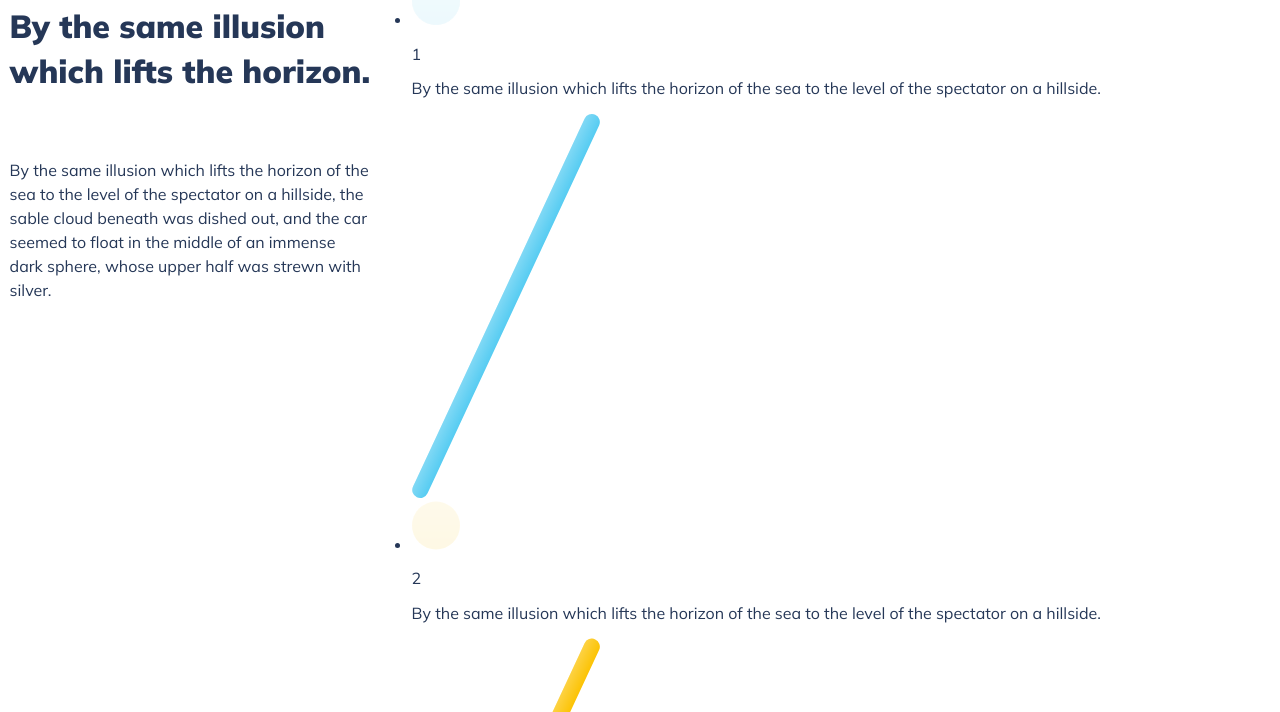
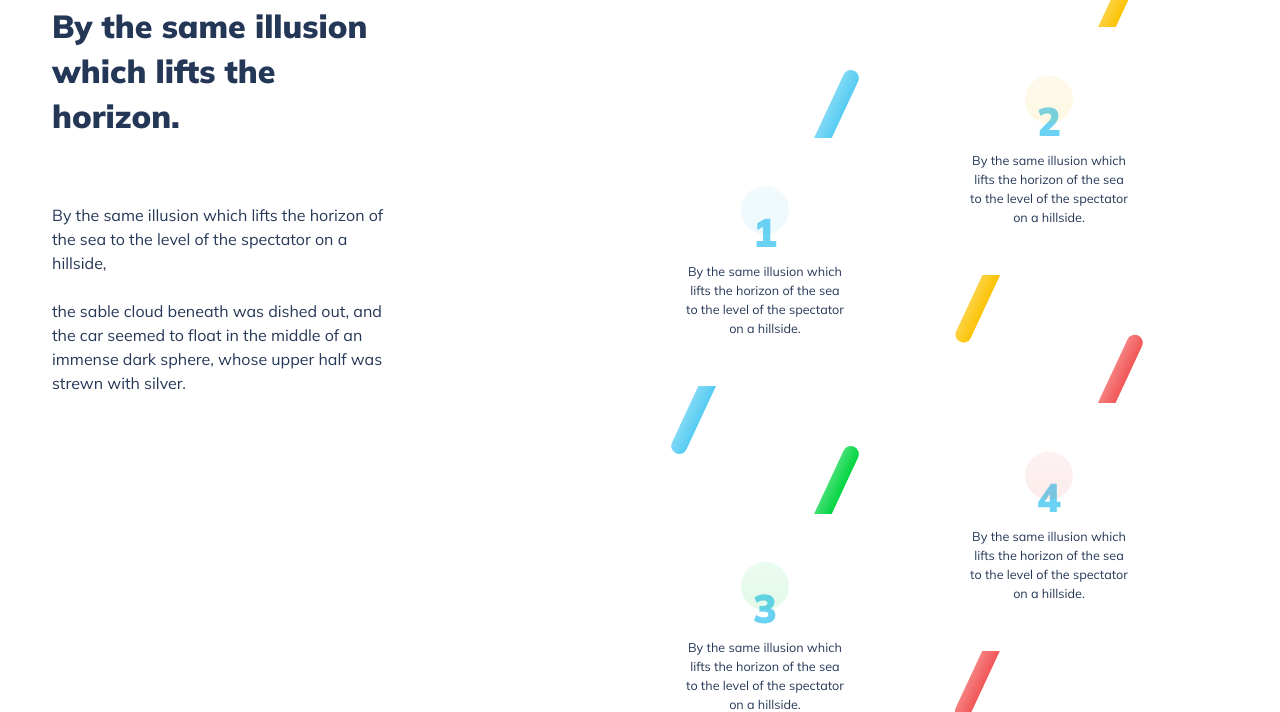
Before and after one commit to Pakwalls/Global-digital-agency, a plain HTML site: page index.html in a window 1280 px wide. Shown: the part 2059-2771 px from the top of the page. Drawn offline with Linux system fonts and the light colour scheme.

Commit message:
added steps block

```diff
--- a/blocks/section-paragraph/section-paragraph.css
+++ b/blocks/section-paragraph/section-paragraph.css
@@ -1,5 +1,10 @@
 .section-paragraph {
   line-height: 150%;
   max-width: 362px;
+  margin-bottom: 0;
+  margin-top: 24px;
+}
+
+.section-paragraph:first-of-type {
   margin-top: 64px;
 }
--- a/blocks/steps/__background/steps__background.css
+++ b/blocks/steps/__background/steps__background.css
@@ -0,0 +1,7 @@
+.steps__background {
+  position: absolute;
+  top: 50%;
+  left: 50%;
+  transform: translate(-50%, -50%);
+  z-index: -1;
+}
--- a/blocks/steps/__circle/steps__circle.css
+++ b/blocks/steps/__circle/steps__circle.css
@@ -0,0 +1,6 @@
+.steps__circle {
+  position: absolute;
+  top: -16px;
+  left: 50%;
+  transform: translate(-50%);
+}
--- a/blocks/steps/__details/steps__details.css
+++ b/blocks/steps/__details/steps__details.css
@@ -0,0 +1,2 @@
+.steps__details {
+}
--- a/blocks/steps/__names/steps__names.css
+++ b/blocks/steps/__names/steps__names.css
@@ -0,0 +1,3 @@
+.steps__names {
+  padding-right: 187px;
+}
--- a/blocks/steps/__number/steps__number.css
+++ b/blocks/steps/__number/steps__number.css
@@ -0,0 +1,11 @@
+.steps__number {
+  margin: 64px 0 0;
+  padding: 0;
+  font-weight: 900;
+  font-size: 40px;
+  line-height: 150%;
+  text-align: center;
+  background: linear-gradient(90deg, rgba(255, 255, 255, 0.25) 0%, rgba(255, 255, 255, 0) 100%), #56CCF2;
+  -webkit-background-clip: text;
+  -webkit-text-fill-color: transparent;
+}
--- a/blocks/steps/__paragraph/steps__paragraph.css
+++ b/blocks/steps/__paragraph/steps__paragraph.css
@@ -0,0 +1,8 @@
+.steps__paragraph {
+  margin: 0;
+  padding: 0 32px 48px;
+  max-width: 176px;
+  text-align: center;
+  font-size: 12.6px;
+  line-height: 150%;
+}
--- a/blocks/steps/__simbol/steps__simbol.css
+++ b/blocks/steps/__simbol/steps__simbol.css
@@ -0,0 +1,3 @@
+.steps__simbol {
+  position: relative;
+}
--- /dev/null
+++ b/blocks/steps/__way/_moved/steps__way_moved.css
@@ -0,0 +1,3 @@
+.steps__way_moved {
+  top: 111px;
+}
--- a/blocks/steps/__way/steps__way.css
+++ b/blocks/steps/__way/steps__way.css
@@ -0,0 +1,4 @@
+.steps__way {
+  position: relative;
+  background-color: #fff;
+}
--- a/blocks/steps/__ways/steps__ways.css
+++ b/blocks/steps/__ways/steps__ways.css
@@ -0,0 +1,9 @@
+.steps__ways {
+  list-style-type: none;
+  padding: 0;
+  margin: 66px;
+  display: grid;
+  grid-template-columns: repeat(2, 1fr);
+  column-gap: 58px;
+  row-gap: 128px;
+}
--- a/blocks/steps/steps.css
+++ b/blocks/steps/steps.css
@@ -1,3 +1,5 @@
 .steps {
+  margin: 0 auto;
+  max-width: 1176px;
   display: flex;
 }
--- a/index.html
+++ b/index.html
@@ -83,20 +83,21 @@
         </ul>
       </section>
 
-      <section class="steps">~
+      <section class="steps">
         <div class="steps__names">
           <div class="section-logo">
             <img src="./images/section-logo.svg" alt="Логотип секции" class="section-logo__img section-logo__img_invert">
             <p class="section-logo__title">Process</p>
           </div>
           <h2 class="section-title">By the same illusion which lifts the horizon.</h2>
-          <p class="section-paragraph">By the same illusion which lifts the horizon of the sea to the level of the spectator on a hillside,
-            the sable cloud beneath was dished out, and the car seemed to float in the middle of an immense dark sphere, whose upper half was strewn with silver.
+          <p class="section-paragraph section-paragraph_upper">By the same illusion which lifts the horizon of the sea to the level of the spectator on a hillside,</p>
+          <p class="section-paragraph">the sable cloud beneath was dished out, and the car seemed to float in the middle of an immense dark sphere,
+             whose upper half was strewn with silver.
           </p>
         </div>
         <div class="steps__details">
           <ul class="steps__ways">
-            <li class="steps__way">
+            <li class="steps__way steps__way_moved">
               <div class="steps__simbol">
                 <img src="./images/steps-circle-1.svg" alt="круг под цифрой" class="steps__circle">
                 <p class="steps__number">1</p>
@@ -112,7 +113,7 @@
               <p class="steps__paragraph">By the same illusion which lifts the horizon of the sea to the level of the spectator on a hillside.</p>
               <img src="./images/steps-bg-2.svg" alt="вторая палка подложка" class="steps__background">
             </li>
-            <li class="steps__way">
+            <li class="steps__way steps__way_moved">
               <div class="steps__simbol">
                 <img src="./images/steps-circle-3.svg" alt="круг под цифрой" class="steps__circle">
                 <p class="steps__number">3</p>
--- a/pages/index.css
+++ b/pages/index.css
@@ -35,6 +35,7 @@
 @import url(../blocks/steps/__simbol/steps__simbol.css);
 @import url(../blocks/steps/__ways/steps__ways.css);
 @import url(../blocks/steps/__way/steps__way.css);
+@import url(../blocks/steps/__way/_moved/steps__way_moved.css);
 
 @import url(../blocks/features/features.css);
 @import url(../blocks/features/__list/features__list.css);
```
